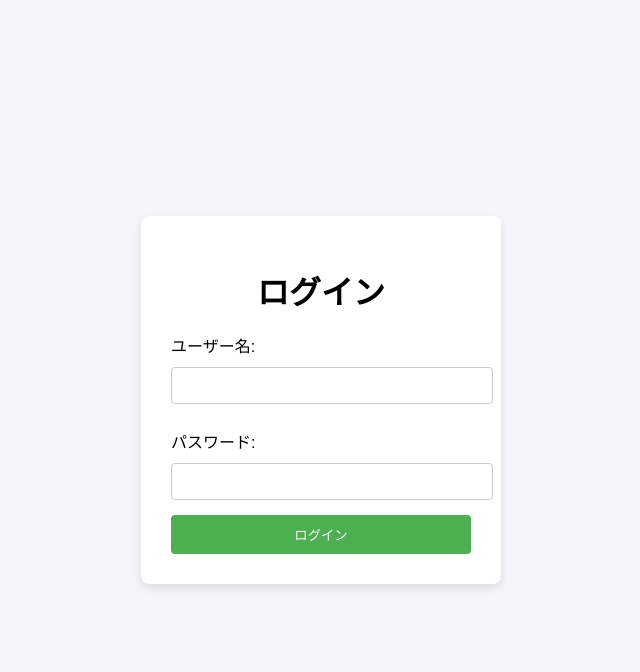
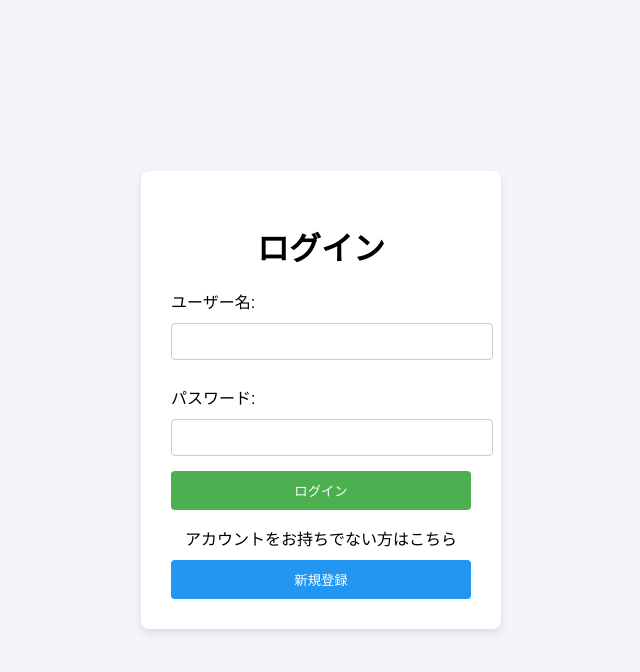
Before and after one commit to TechCat-Hello/quake_viz, a Django app: page /login/ in a window 1280 px wide. Shown: the top 672 px of the page, without its empty margins (319-959 px from the left). Run offline with Django 4.2, Linux system fonts and the light colour scheme.

Commit message:
ログイン修正、サインアップページ追加、URLとビュー修正

```diff
--- a/quake/templates/login.html
+++ b/quake/templates/login.html
@@ -53,6 +53,28 @@
     input[type="submit"]:hover {
       background-color: #45a049;
     }
+
+    .signup-link {
+      margin-top: 15px;
+    }
+
+    .signup-link p {
+      margin-bottom: 10px;
+    }
+
+    .signup-link button {
+      padding: 10px;
+      background-color: #2196F3;
+      color: white;
+      border: none;
+      border-radius: 4px;
+      cursor: pointer;
+      width: 100%;
+    }
+
+    .signup-link button:hover {
+      background-color: #1976D2;
+    }
   </style>
 </head>
 <body>
@@ -66,6 +88,14 @@
       <input type="password" name="password" required><br>
       <input type="submit" value="ログイン">
     </form>
+
+    <div class="signup-link">
+      <p>アカウントをお持ちでない方はこちら</p>
+      <a href="{% url 'signup' %}">
+        <button type="button">新規登録</button>
+      </a>
+    </div>
+
   </div>
 </body>
 </html>
--- /dev/null
+++ b/quake/templates/signup.html
@@ -0,0 +1 @@
+<h1>新規登録ページ</h1>
--- a/quake/urls.py
+++ b/quake/urls.py
@@ -7,5 +7,7 @@ urlpatterns = [
     path('earthquake/', views.earthquake_data_view, name='earthquake_data'),
     path('mypage/', mypage_view, name='mypage'),
     path('search/', views.earthquake_search, name='earthquake_search'),
+    path('login/', views.login_view, name='login'),
+    path('signup/', views.signup_view, name='signup'),
 
 ]
--- a/quake/views.py
+++ b/quake/views.py
@@ -92,3 +92,9 @@ def earthquake_search(request):
         'form': form,
         'results': results,
     })
+# ログインページ表示用
+def login_view(request):
+    return render(request, 'login.html')
+
+def signup_view(request):
+    return render(request, 'signup.html')
```
